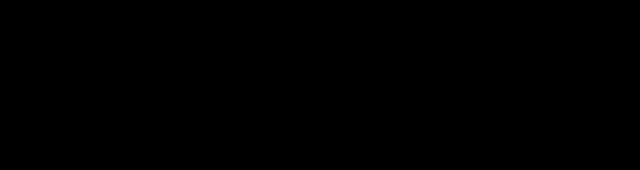
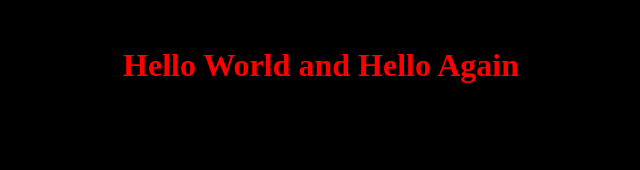
Before and after one commit to hsk8785/Lecture0, a plain HTML site: page hello.html in a window 1280 px wide. Shown: the whole page, without its empty margins (319-959 px from the left). Drawn offline with Linux system fonts and the light colour scheme.

Commit message:
Changed text color and background

```diff
--- a/css.css
+++ b/css.css
@@ -1,14 +1,10 @@
 body{
   background-color: black;
   background-position: center;
+  }
 
-
+h1{
+  color: red;
+  text-align: center;
 
 }
-
-
-
-p{
-  text-align: center;
-  text-decoration-color: yellow;
-  }
--- a/hello.html
+++ b/hello.html
@@ -8,9 +8,9 @@
     <link rel ="stylesheet" type="text/css" href="css.css">
   </head>
   <body>
-    <p>
-    <<h1>Hello World and Hello Again</h1>
+
+    <h1>Hello World and Hello Again </h1>
     <h2> How are you doing </h2>
-  </p>
+
   </body>
 </html>
```
